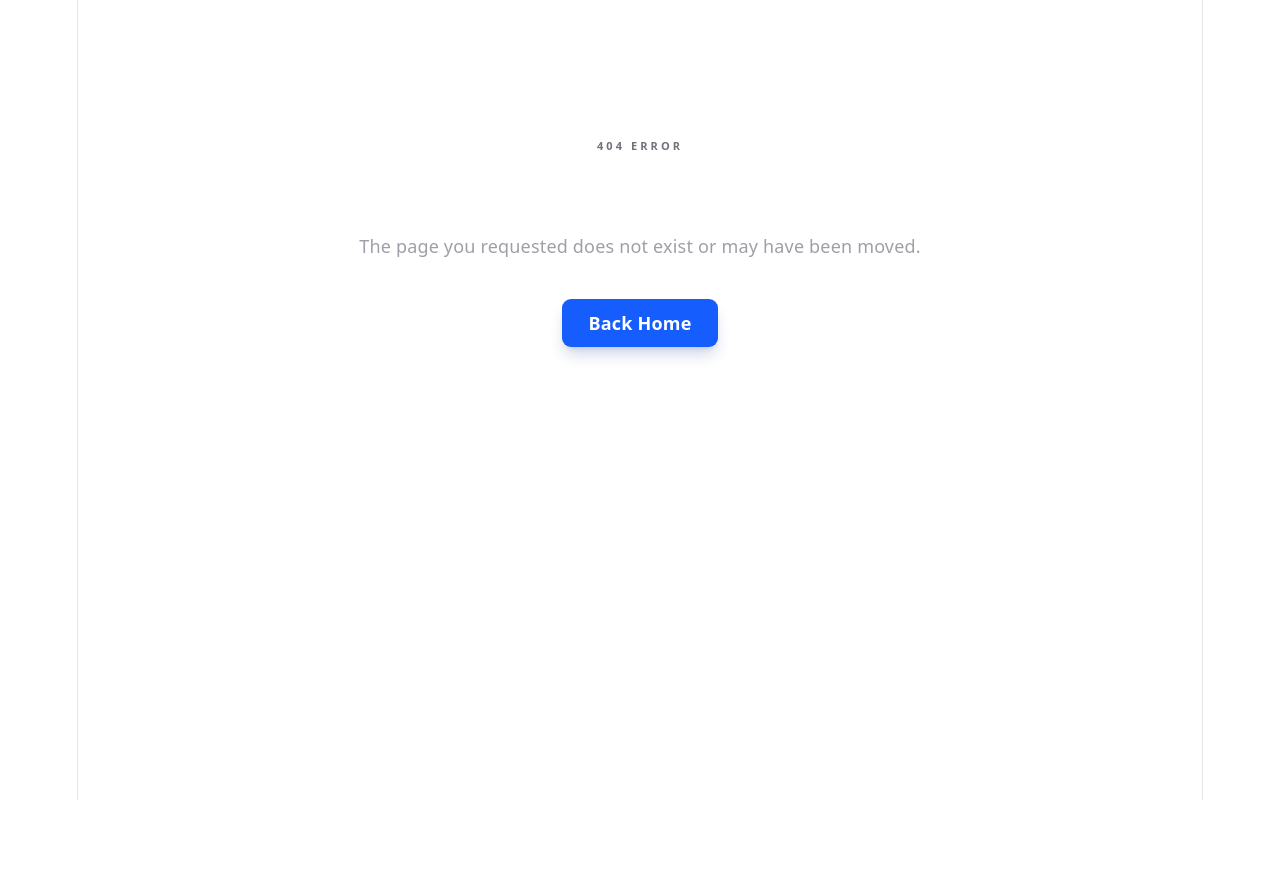
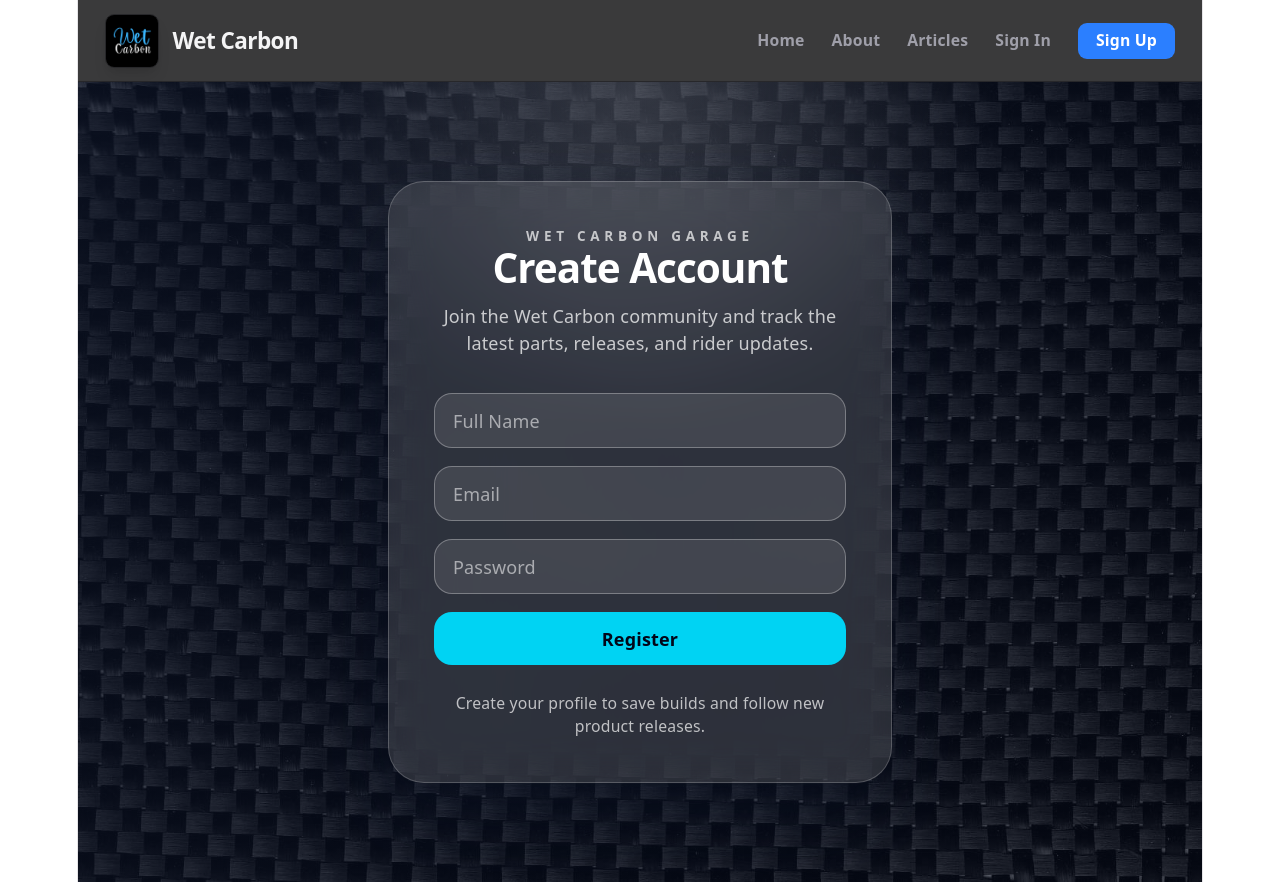
Before and after one commit to carljoshua123/bernardo-webprog, a React (Vite) app in the folder bernardo-client/: page /signup in a window 1280 px wide. Before the commit this address had no page. Before the commit the page ends 800 px from the top, so only its background shows below. Built offline with nearby package versions, Linux system fonts and the light colour scheme.

Commit message:
“lab-act4”

```diff
--- a/bernardo-client/src/App.jsx
+++ b/bernardo-client/src/App.jsx
@@ -1,5 +1,6 @@
 import "./App.css";
 import { createBrowserRouter, RouterProvider } from "react-router-dom";
+
 import Layout from "./components/Layout.jsx";
 import AboutPage from "./pages/AboutPage.jsx";
 import ArticleListPage from "./pages/ArticleListPage.jsx";
@@ -7,28 +8,24 @@ import ArticlePage from "./pages/ArticlePage.jsx";
 import HomePage from "./pages/HomePage.jsx";
 import NotFoundPage from "./pages/NotFoundPage.jsx";
 
+// ✅ NEW IMPORTS
+import SignInPage from "./pages/SignInPage.jsx";
+import SignUpPage from "./pages/SignUpPage.jsx";
+
 const router = createBrowserRouter([
   {
     path: "/",
     element: <Layout />,
     errorElement: <NotFoundPage />,
     children: [
-      {
-        index: true,
-        element: <HomePage />,
-      },
-      {
-        path: "about",
-        element: <AboutPage />,
-      },
-      {
-        path: "articles",
-        element: <ArticleListPage />,
-      },
-      {
-        path: "articles/:name",
-        element: <ArticlePage />,
-      },
+      { index: true, element: <HomePage /> },
+      { path: "about", element: <AboutPage /> },
+      { path: "articles", element: <ArticleListPage /> },
+      { path: "articles/:name", element: <ArticlePage /> },
+
+      // ✅ AUTH ROUTES
+      { path: "signin", element: <SignInPage /> },
+      { path: "signup", element: <SignUpPage /> },
     ],
   },
 ]);
--- /dev/null
+++ b/bernardo-client/src/components/AuthLayout.jsx
@@ -0,0 +1,30 @@
+import bgImage from "../assets/bg.png";
+
+function AuthLayout({ children, title, subtitle }) {
+  return (
+    <section className="relative isolate flex min-h-screen items-center justify-center overflow-hidden px-6 py-16 text-white">
+      <div
+        className="absolute inset-0 bg-cover bg-center bg-no-repeat"
+        style={{ backgroundImage: `url(${bgImage})` }}
+      />
+      <div className="absolute inset-0 bg-slate-950/45" />
+      <div className="absolute inset-0 bg-[radial-gradient(circle_at_top,rgba(255,255,255,0.18),transparent_36%),linear-gradient(135deg,rgba(15,23,42,0.6),rgba(12,18,32,0.28))]" />
+
+      <div className="relative z-10 w-full max-w-md rounded-[2rem] border border-white/20 bg-white/12 p-8 shadow-[0_30px_80px_rgba(15,23,42,0.35)] backdrop-blur-xl sm:p-10">
+        <div className="mb-8 space-y-3 text-center">
+          <p className="text-xs font-semibold uppercase tracking-[0.35em] text-white/70">
+            Wet Carbon Garage
+          </p>
+          <h2 className="text-3xl font-black tracking-tight sm:text-4xl">{title}</h2>
+          {subtitle ? (
+            <p className="text-sm leading-6 text-white/74 sm:text-base">{subtitle}</p>
+          ) : null}
+        </div>
+
+        {children}
+      </div>
+    </section>
+  );
+}
+
+export default AuthLayout;
--- a/bernardo-client/src/components/Navbar.jsx
+++ b/bernardo-client/src/components/Navbar.jsx
@@ -4,18 +4,38 @@ export default function Navbar() {
   return (
     <nav className="sticky top-0 z-50 bg-zinc-950/80 backdrop-blur-md border-b border-zinc-800">
       <div className="max-w-6xl mx-auto px-6 py-3 flex items-center justify-between">
+
         {/* Logo */}
         <Link to="/" className="flex items-center gap-3 hover:opacity-90 transition-opacity">
-          <img src="/src/assets/image.png" alt="Wet Carbon Logo" className="w-12 h-12 object-cover rounded-lg border border-zinc-800 shadow-lg" />
-          <span className="font-bold text-xl tracking-tight text-zinc-100">Wet Carbon</span>
+          <img
+            src="/src/assets/image.png"
+            alt="Wet Carbon Logo"
+            className="w-12 h-12 object-cover rounded-lg border border-zinc-800 shadow-lg"
+          />
+          <span className="font-bold text-xl tracking-tight text-zinc-100">
+            Wet Carbon
+          </span>
         </Link>
 
         {/* Links */}
-        <div className="flex items-center gap-8 text-sm font-bold text-zinc-400">
+        <div className="flex items-center gap-6 text-sm font-bold text-zinc-400">
           <Link to="/" className="hover:text-blue-500 transition-colors">Home</Link>
           <Link to="/about" className="hover:text-blue-500 transition-colors">About</Link>
           <Link to="/articles" className="hover:text-blue-500 transition-colors">Articles</Link>
+
+          {/* ✅ NEW AUTH LINKS */}
+          <Link to="/signin" className="hover:text-green-400 transition-colors">
+            Sign In
+          </Link>
+
+          <Link
+            to="/signup"
+            className="bg-blue-500 text-white px-4 py-1.5 rounded-lg hover:bg-blue-600 transition"
+          >
+            Sign Up
+          </Link>
         </div>
+
       </div>
     </nav>
   );
--- /dev/null
+++ b/bernardo-client/src/pages/SignInPage.jsx
@@ -0,0 +1,34 @@
+import AuthLayout from "../components/AuthLayout";
+
+function SignInPage() {
+  return (
+    <AuthLayout
+      title="Sign In"
+      subtitle="Access your account to manage orders, saved builds, and premium carbon fiber drops."
+    >
+      <form className="space-y-4">
+        <input
+          type="email"
+          placeholder="Email"
+          className="w-full rounded-2xl border border-white/30 bg-white/10 px-4 py-3 text-white placeholder:text-white/55 outline-none transition focus:border-cyan-300/80 focus:bg-white/14 focus:ring-2 focus:ring-cyan-300/30"
+        />
+
+        <input
+          type="password"
+          placeholder="Password"
+          className="w-full rounded-2xl border border-white/30 bg-white/10 px-4 py-3 text-white placeholder:text-white/55 outline-none transition focus:border-cyan-300/80 focus:bg-white/14 focus:ring-2 focus:ring-cyan-300/30"
+        />
+
+        <button className="w-full rounded-2xl bg-cyan-400 px-4 py-3 font-semibold text-slate-950 transition hover:bg-cyan-300 focus:outline-none focus:ring-2 focus:ring-cyan-200/70 focus:ring-offset-2 focus:ring-offset-transparent">
+          Login
+        </button>
+
+        <p className="pt-2 text-center text-sm text-white/70">
+          Secure access for members and returning customers.
+        </p>
+      </form>
+    </AuthLayout>
+  );
+}
+
+export default SignInPage;
--- /dev/null
+++ b/bernardo-client/src/pages/SignUpPage.jsx
@@ -0,0 +1,40 @@
+import AuthLayout from "../components/AuthLayout";
+
+function SignUpPage() {
+  return (
+    <AuthLayout
+      title="Create Account"
+      subtitle="Join the Wet Carbon community and track the latest parts, releases, and rider updates."
+    >
+      <form className="space-y-4">
+        <input
+          type="text"
+          placeholder="Full Name"
+          className="w-full rounded-2xl border border-white/30 bg-white/10 px-4 py-3 text-white placeholder:text-white/55 outline-none transition focus:border-cyan-300/80 focus:bg-white/14 focus:ring-2 focus:ring-cyan-300/30"
+        />
+
+        <input
+          type="email"
+          placeholder="Email"
+          className="w-full rounded-2xl border border-white/30 bg-white/10 px-4 py-3 text-white placeholder:text-white/55 outline-none transition focus:border-cyan-300/80 focus:bg-white/14 focus:ring-2 focus:ring-cyan-300/30"
+        />
+
+        <input
+          type="password"
+          placeholder="Password"
+          className="w-full rounded-2xl border border-white/30 bg-white/10 px-4 py-3 text-white placeholder:text-white/55 outline-none transition focus:border-cyan-300/80 focus:bg-white/14 focus:ring-2 focus:ring-cyan-300/30"
+        />
+
+        <button className="w-full rounded-2xl bg-cyan-400 px-4 py-3 font-semibold text-slate-950 transition hover:bg-cyan-300 focus:outline-none focus:ring-2 focus:ring-cyan-200/70 focus:ring-offset-2 focus:ring-offset-transparent">
+          Register
+        </button>
+
+        <p className="pt-2 text-center text-sm text-white/70">
+          Create your profile to save builds and follow new product releases.
+        </p>
+      </form>
+    </AuthLayout>
+  );
+}
+
+export default SignUpPage;
```
Also changed, not shown: bernardo-client/src/assets/bg.png (added).
